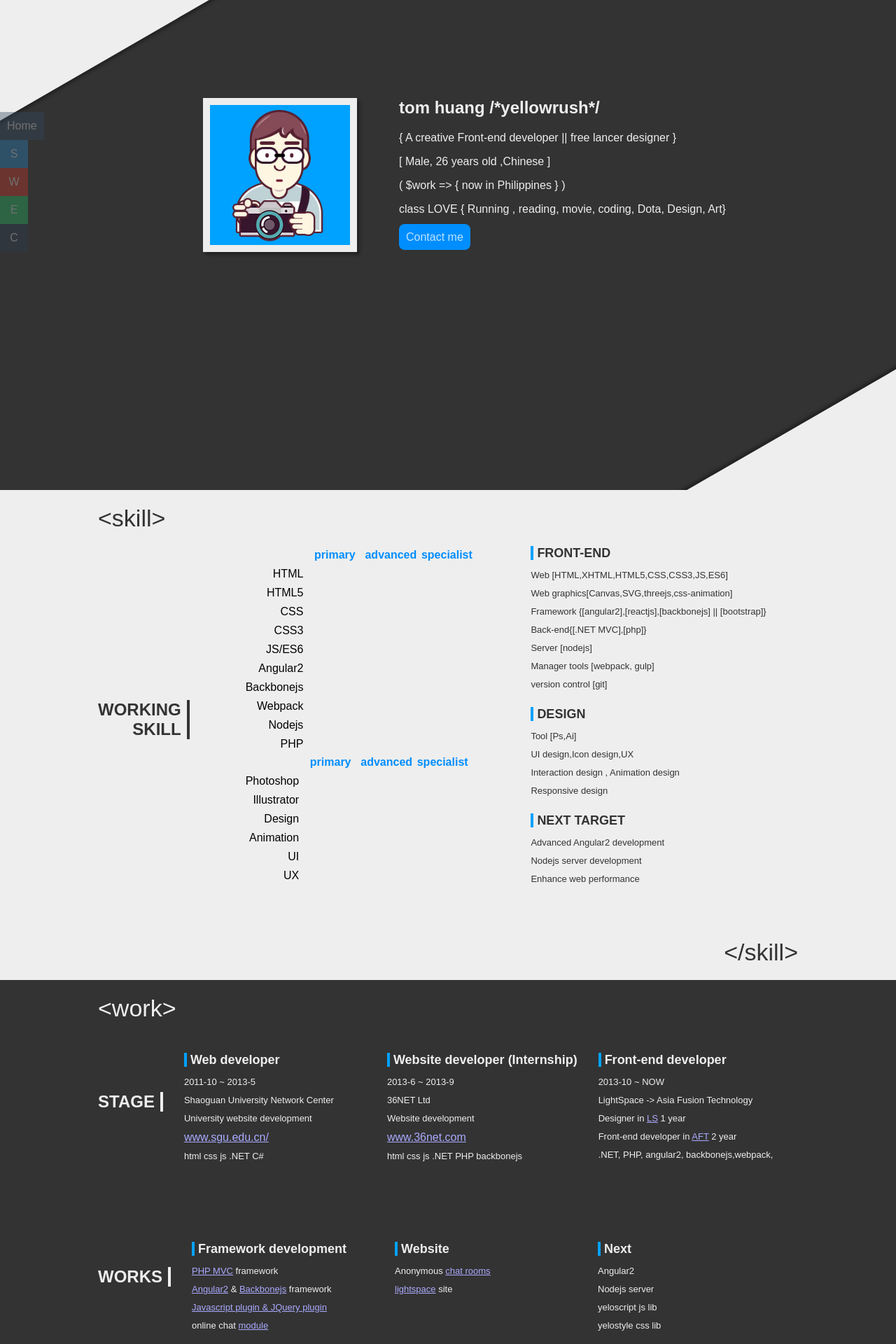
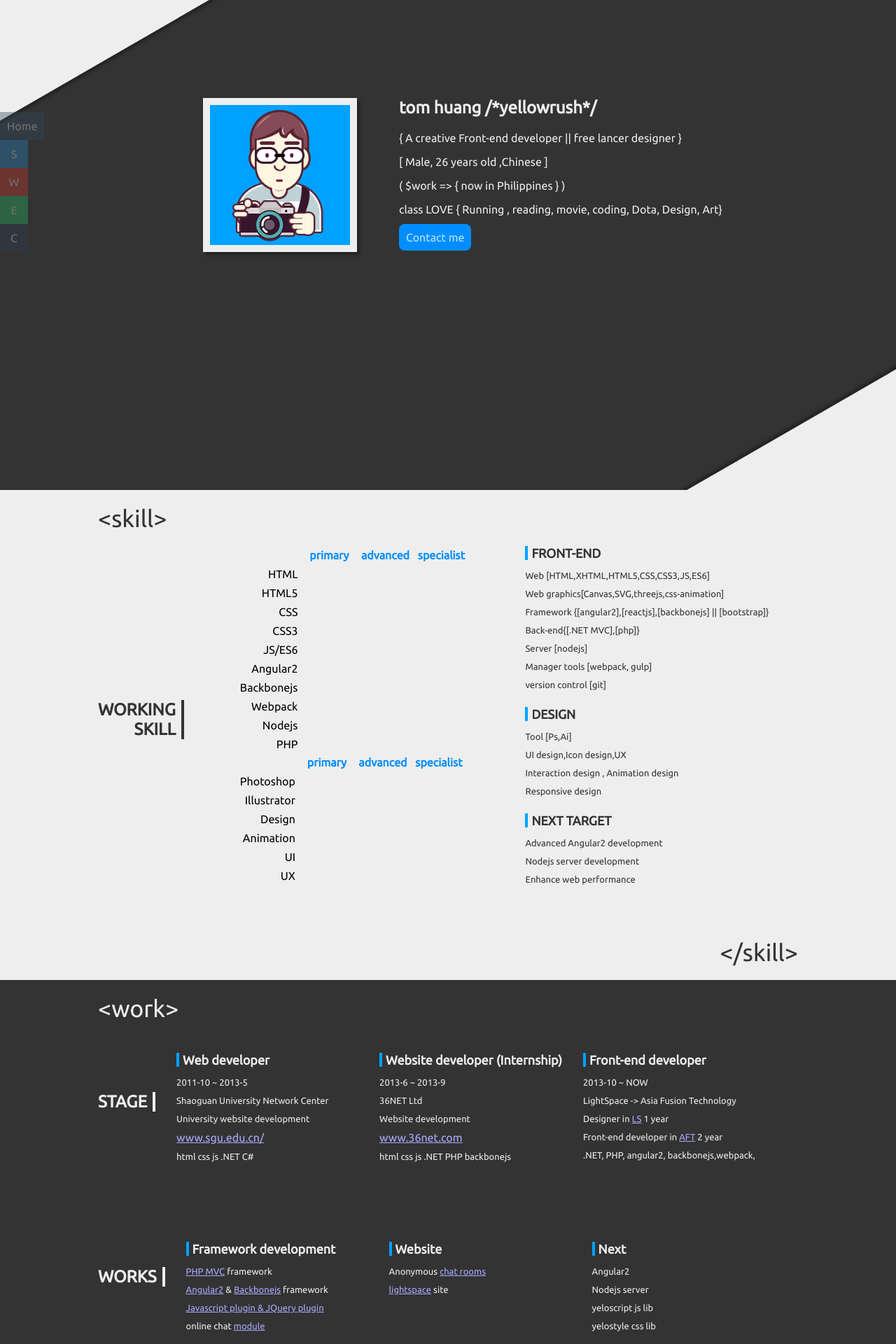
Before and after one commit to mpg-chong-huang/yellowrush, a Jekyll site: the page index.html, which Jekyll copies as it is, in a window 1280 px wide. Shown: the top 1920 px of the page at 70% size. Built offline with Jekyll 4.4.1, drawn with Linux system fonts in a browser that asks for light colours; some web fonts are replaced.

Commit message:
Add files via upload

```diff
--- a/index.html
+++ b/index.html
@@ -3,6 +3,7 @@
 <head>
 	<meta charset="UTF-8">
 	<title>About yelo</title>
+	<link href="http://fonts.googleapis.com/css?family=Ubuntu" rel="stylesheet" type="text/css">
 	<link rel="stylesheet" href="style/style.css">
 </head>
 <body class="open">
```
